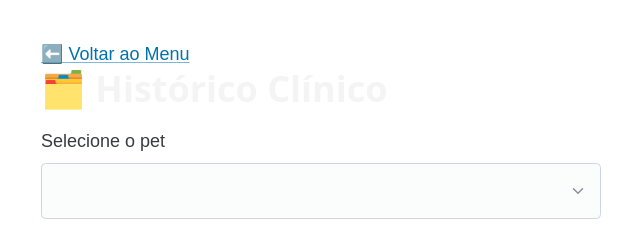
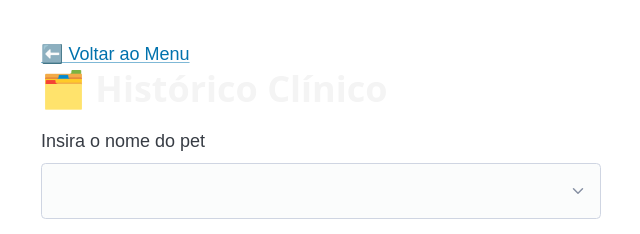
Before and after one commit to jeronimo-jrsilva/vetcare, an Electron app: page src/Busca_pet.html in a window 900 px wide. Shown: the top 234 px of the page, 129-769 px from the left. Drawn offline with nearby package versions, Linux system fonts and the light colour scheme.

Commit message:
tualização html busca por historico clinico

```diff
--- a/src/Busca_pet.html
+++ b/src/Busca_pet.html
@@ -15,9 +15,8 @@
   <a href="index.html">⬅️ Voltar ao Menu</a>
   <h1>🗂️ Histórico Clínico</h1>
 
-  <label for="pet-input">Selecione o pet</label>
+  <label for="pet-input">Insira o nome do pet</label>
   <select id="pet-input>
-    <!-- <option value="">Carregando pets...</option> -->
         <label for="nome">Nome do Pet:</label>
     <input type="text" id="nome" placeholder="Ex: Mel" required>
   </select>
```
